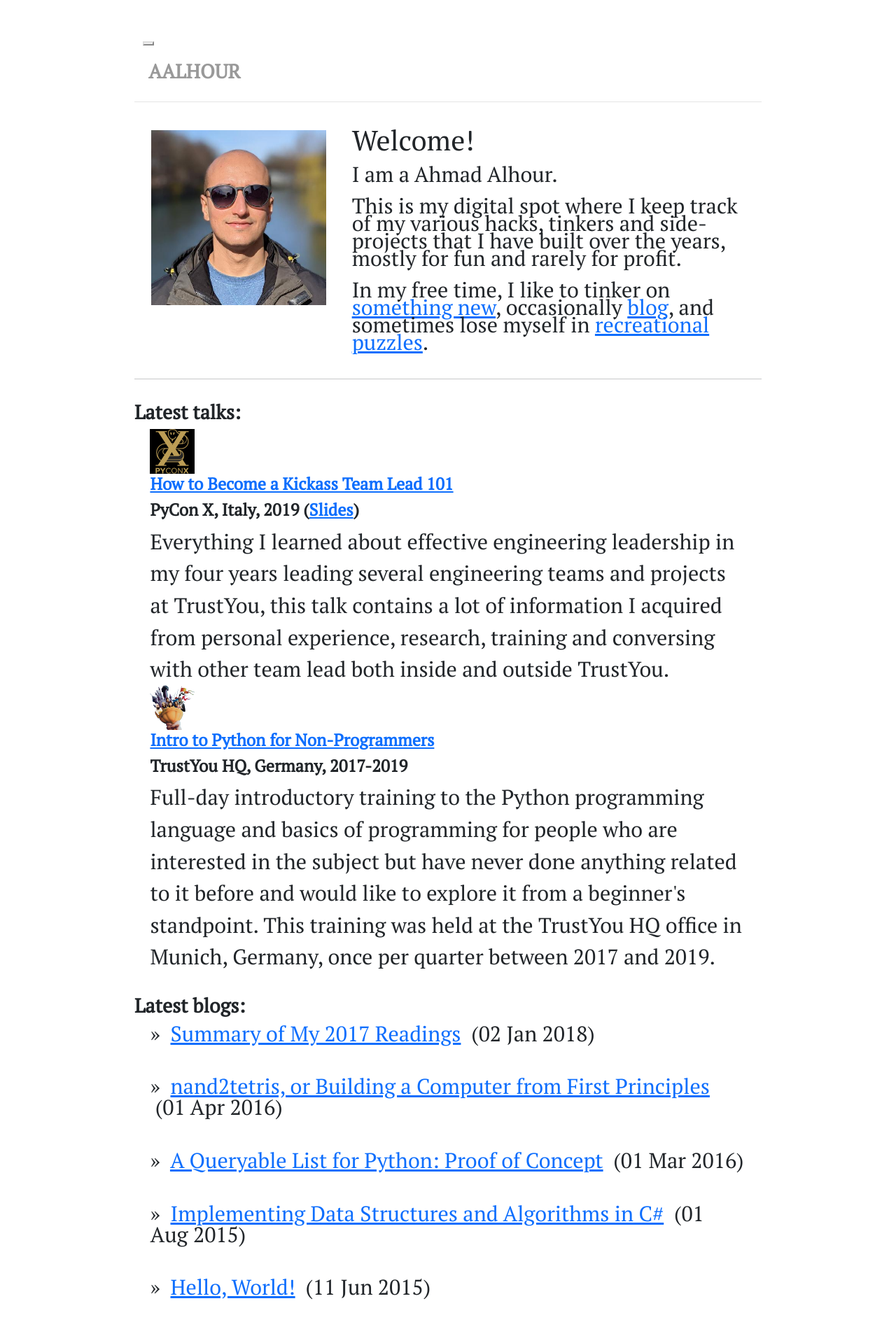
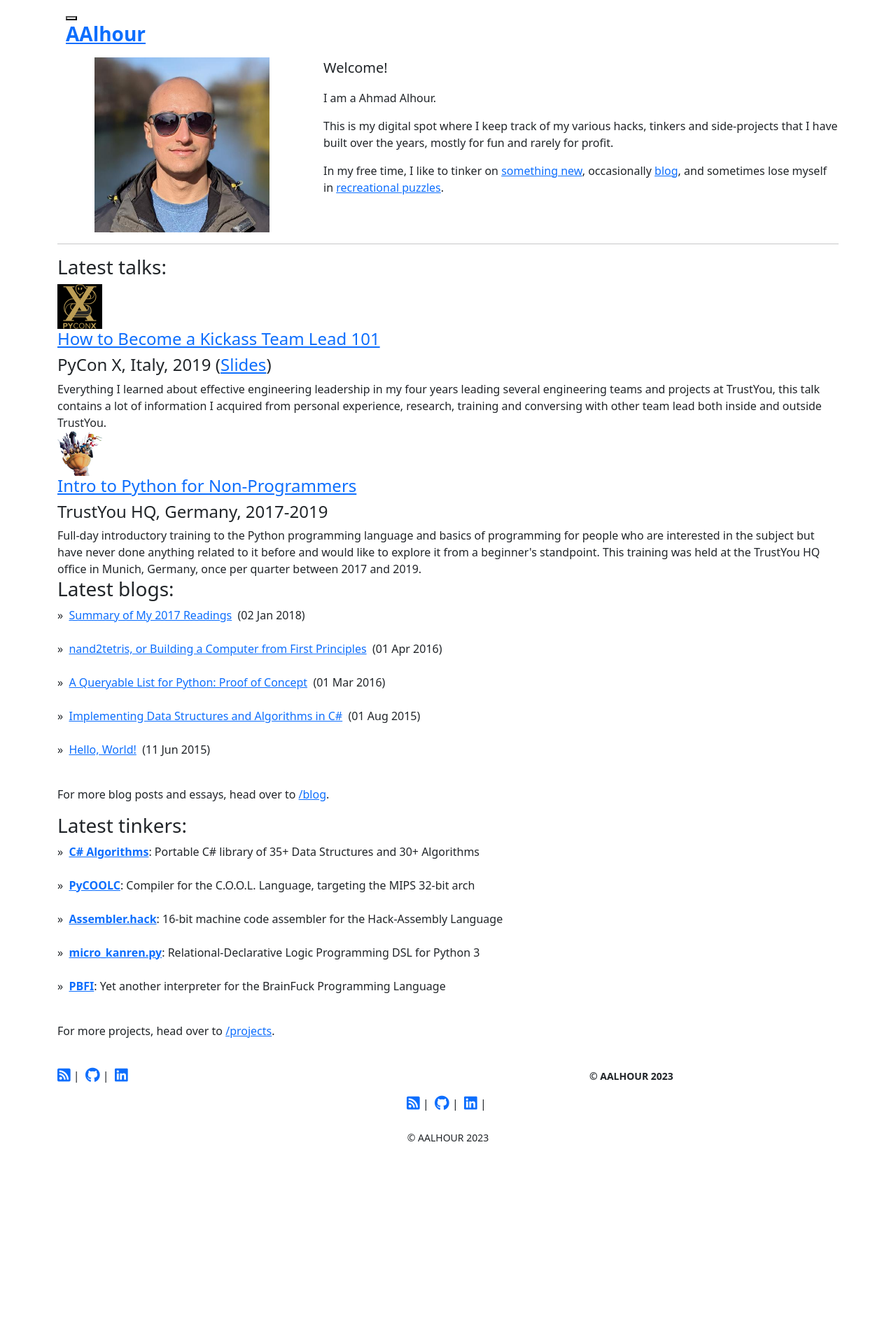
Before and after one commit to aalhour/aalhour.github.io, a Jekyll site: the page built from index.html, in a window 1280 px wide. Shown: the top 1909 px of the page at 70% size. Built offline with Jekyll 4.4.1, drawn with Linux system fonts in a browser that asks for light colours; after the commit the page ends 1653 px from its top, so only the background shows below that.

```diff
--- a/_includes/head.html
+++ b/_includes/head.html
@@ -10,9 +10,9 @@
 	<title>{% if page.title %}{{ page.title }} | {% endif %}Ahmad Alhour</title>
 
 	<!-- Styles -->
-	<link rel="stylesheet" href="/css/bootstrap-5.2.3.min.css" integrity="sha384-NDHC3A9/H0g3lRH7Yg8JROQfmlMc/bz4bx17rQH2F8ANdgJhkTtIa9mMRrr6hhZs" crossorigin="anonymous">
+	<link rel="stylesheet" href="/css/bootstrap-5.2.3.min.css" crossorigin="anonymous">
 	<link rel="stylesheet" href="/css/fontawesome.all.min.css" crossorigin="anonymous">
-	<link rel="stylesheet" href="/css/style.css" crossorigin="anonymous">
+	<!-- <link rel="stylesheet" href="/css/style.css" crossorigin="anonymous"> -->
 
 	{% feed_meta %}
 	{% seo %}
--- a/_includes/scripts.html
+++ b/_includes/scripts.html
@@ -1,3 +1,3 @@
 <!-- Load script resources at the end of the page to speed up its load time -->
 
-<script src="/js/bootstrap-5.2.3.bundle.min.js" integrity="sha384-kenU1KFdBIe4zVF0s0G1M5b4hcpxyD9F7jL+jjXkk+Q2h455rYXK/7HAuoJl+0I4" crossorigin="anonymous"></script>
+<script src="/js/bootstrap-5.2.3.bundle.min.js" crossorigin="anonymous"></script>
```
Also changed, not shown: css/bootstrap-5.2.3.min.css, js/bootstrap-5.2.3.bundle.min.js, 3 other files.
